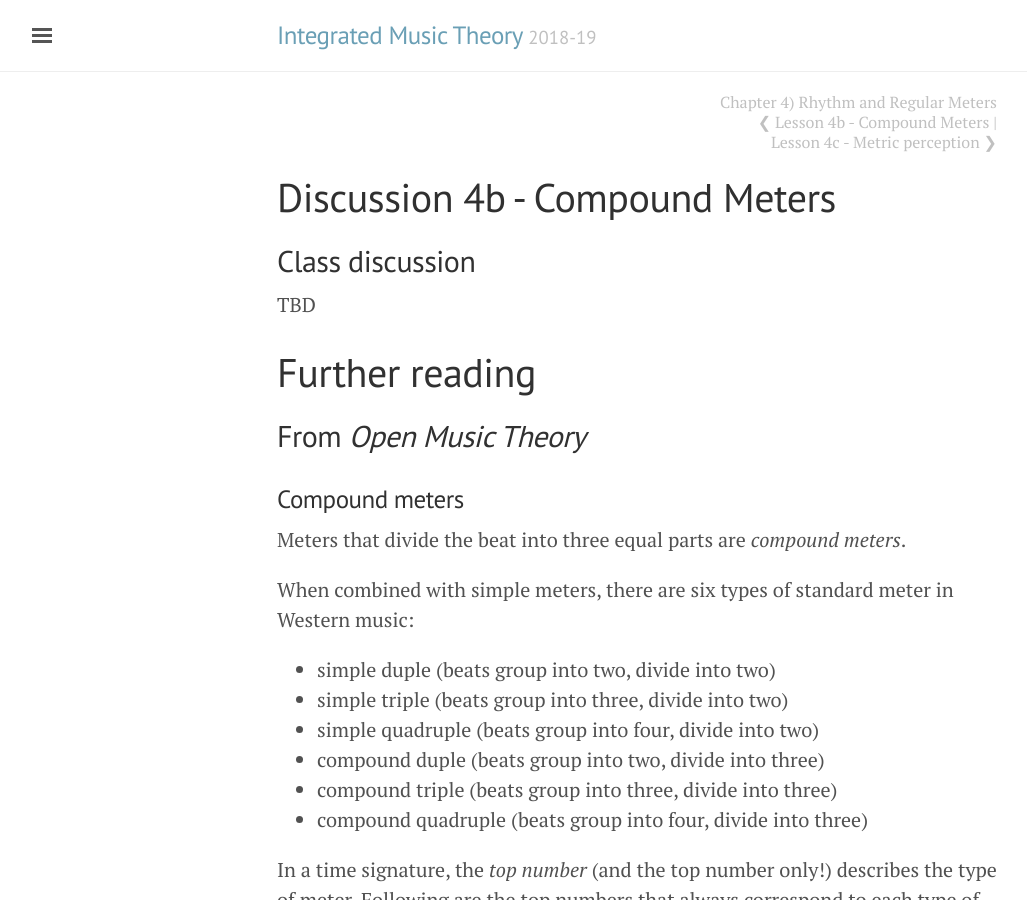
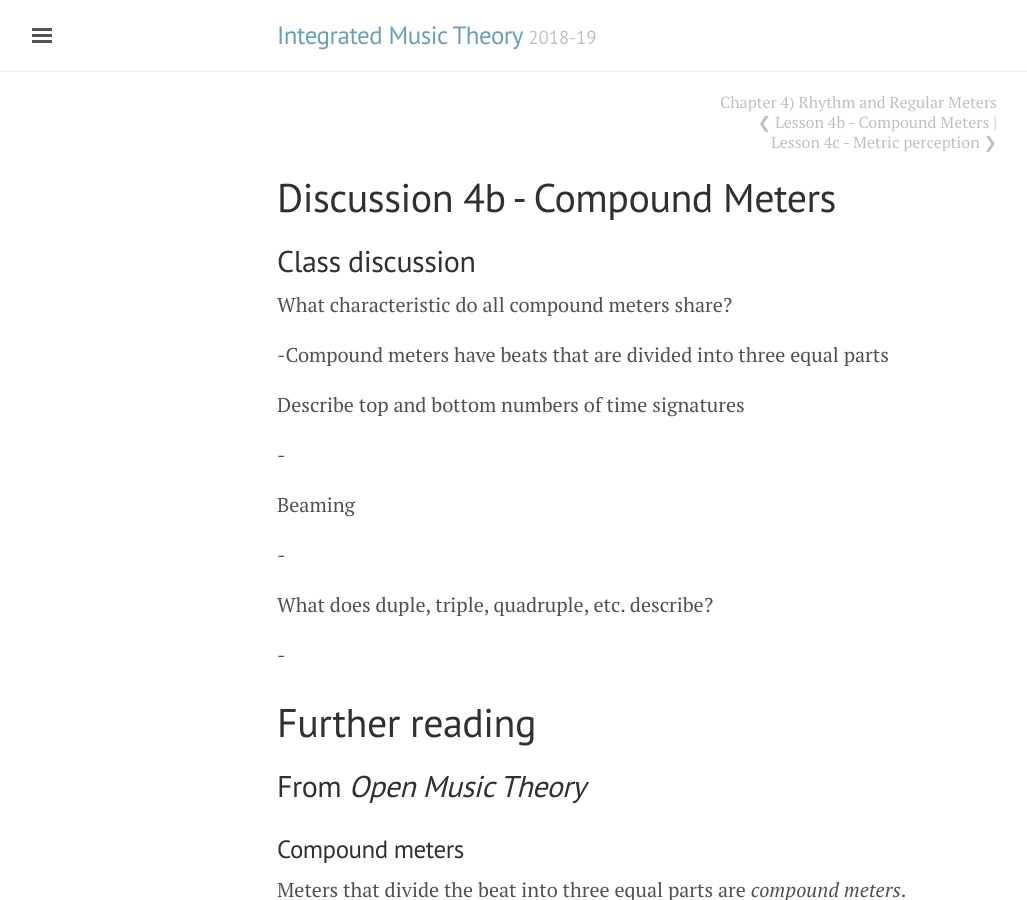
Before and after one commit to intmus/inttheory19-20, a Jekyll site: the page built from _04-intro-rhythm/b2-compoundmeter.md, in a window 1280 px wide and 900 px high. Shown: the whole window, without its empty margins (3-1030 px from the left). Built offline with Jekyll 4.4.1, drawn with Linux system fonts in a browser that asks for light colours.

Commit message:
Update b2-compoundmeter.md

```diff
--- a/_04-intro-rhythm/b2-compoundmeter.md
+++ b/_04-intro-rhythm/b2-compoundmeter.md
@@ -5,7 +5,21 @@ title: Discussion 4b - Compound Meters
 
 ## Class discussion
 
-TBD
+What characteristic do all compound meters share?
+
+-Compound meters have beats that are divided into three equal parts
+
+Describe top and bottom numbers of time signatures
+
+-
+
+Beaming
+
+-
+
+What does duple, triple, quadruple, etc. describe?
+
+-
 
 # Further reading
 
```
